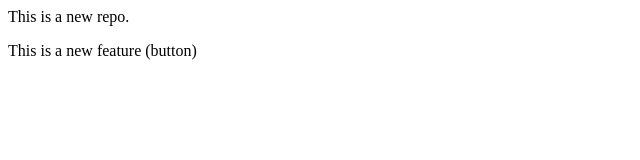
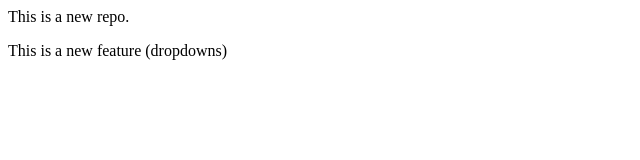
Before and after one commit to Nagraju2323/LocalRepo, a plain HTML site: page index.html in a window 1280 px wide. Shown: the full height of the page, 0-640 px from the left. Drawn offline with Linux system fonts and the light colour scheme.

Commit message:
add dropdown

```diff
--- a/index.html
+++ b/index.html
@@ -1,2 +1,2 @@
 <p>This is a new repo.</p>
-<p>This is a new feature (button)</p>
+<p>This is a new feature (dropdowns)</p>
```
